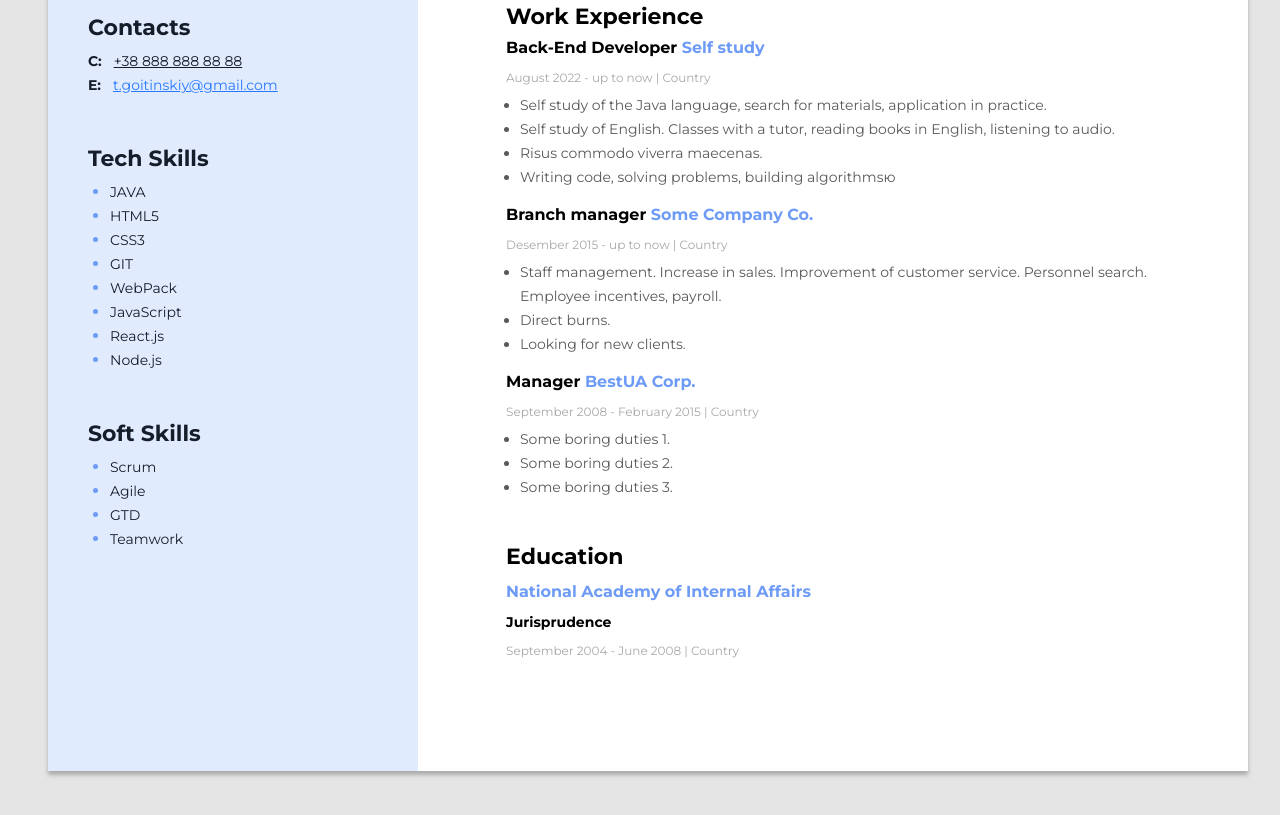
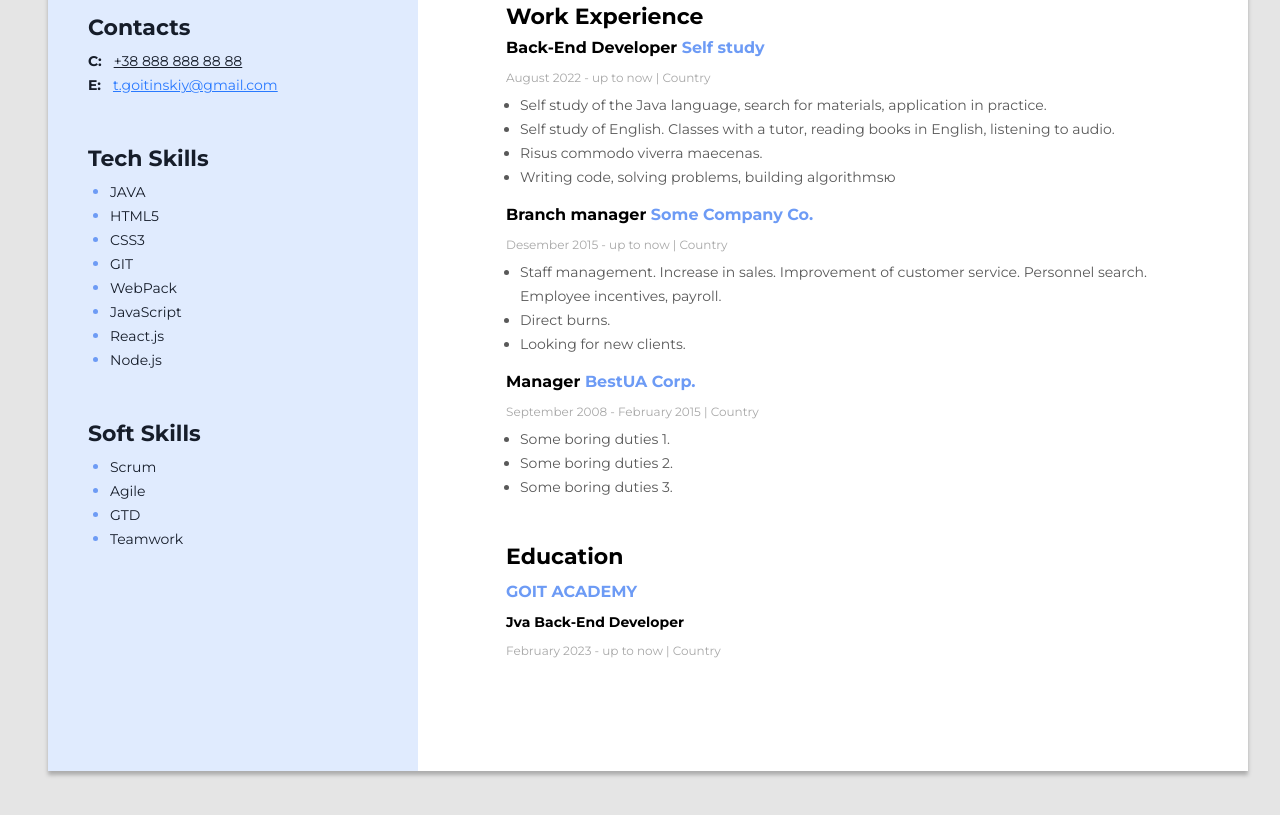
Before and after one commit to Eugen2510/goIt, a plain HTML site: page index.html in a window 1280 px wide. Shown: the part 596-1411 px from the top of the page. Drawn offline with Linux system fonts and the light colour scheme.

Commit message:
EducationChange

```diff
--- a/index.html
+++ b/index.html
@@ -124,9 +124,9 @@
         <!-- My education -->
         <div class="myEducation">
           <h3 class="titleEd">Education</h3>
-          <h4 class="universityName">National Academy of Internal Affairs</h4>
-          <h5 class="myFaculty">Jurisprudence</h5>
-          <p class="edPeriod">September 2004 - June 2008 | Country</p>
+          <h4 class="universityName">GOIT ACADEMY</h4>
+          <h5 class="myFaculty">Jva Back-End Developer</h5>
+          <p class="edPeriod">February 2023 - up to now | Country</p>
         </div>
       </div>
 
```
